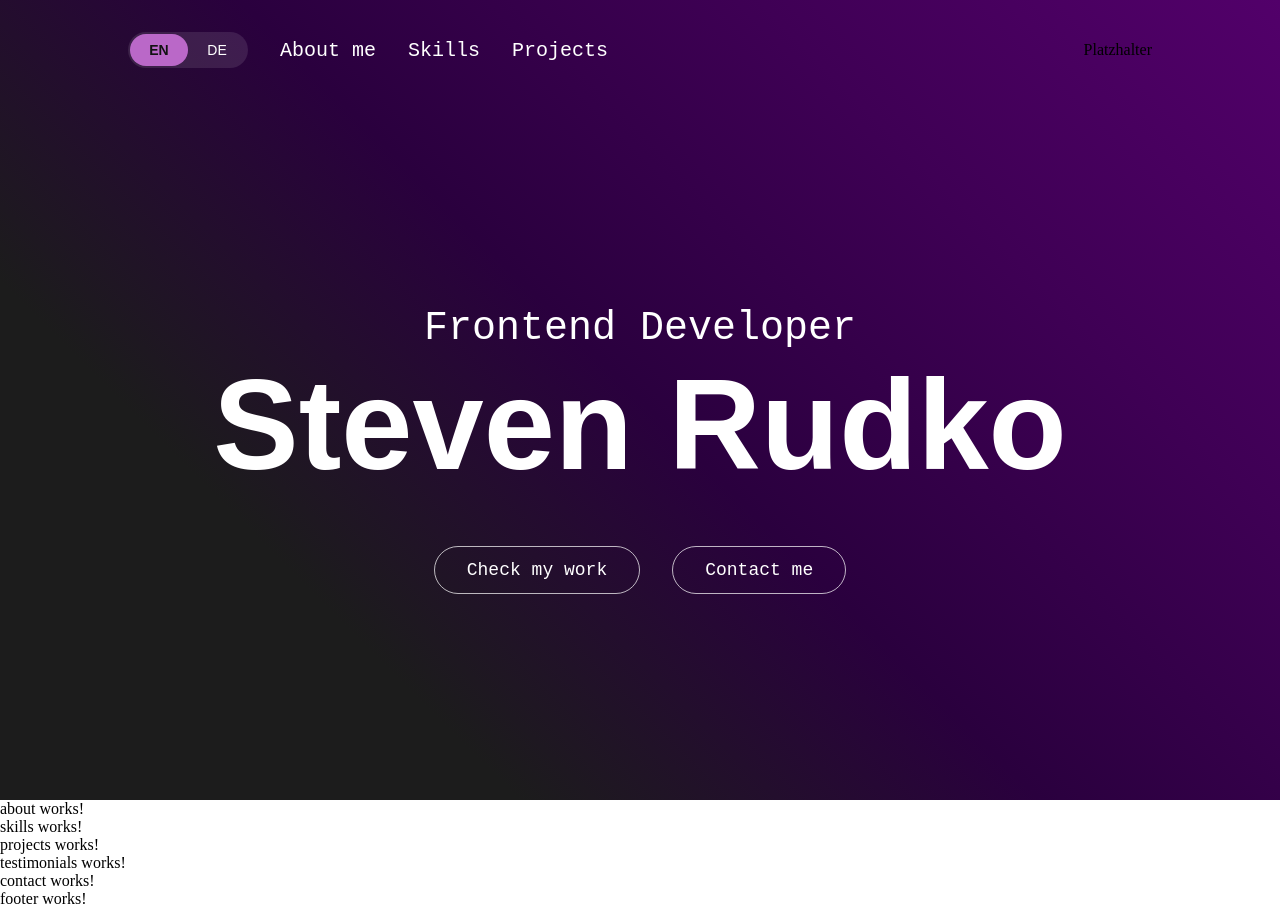
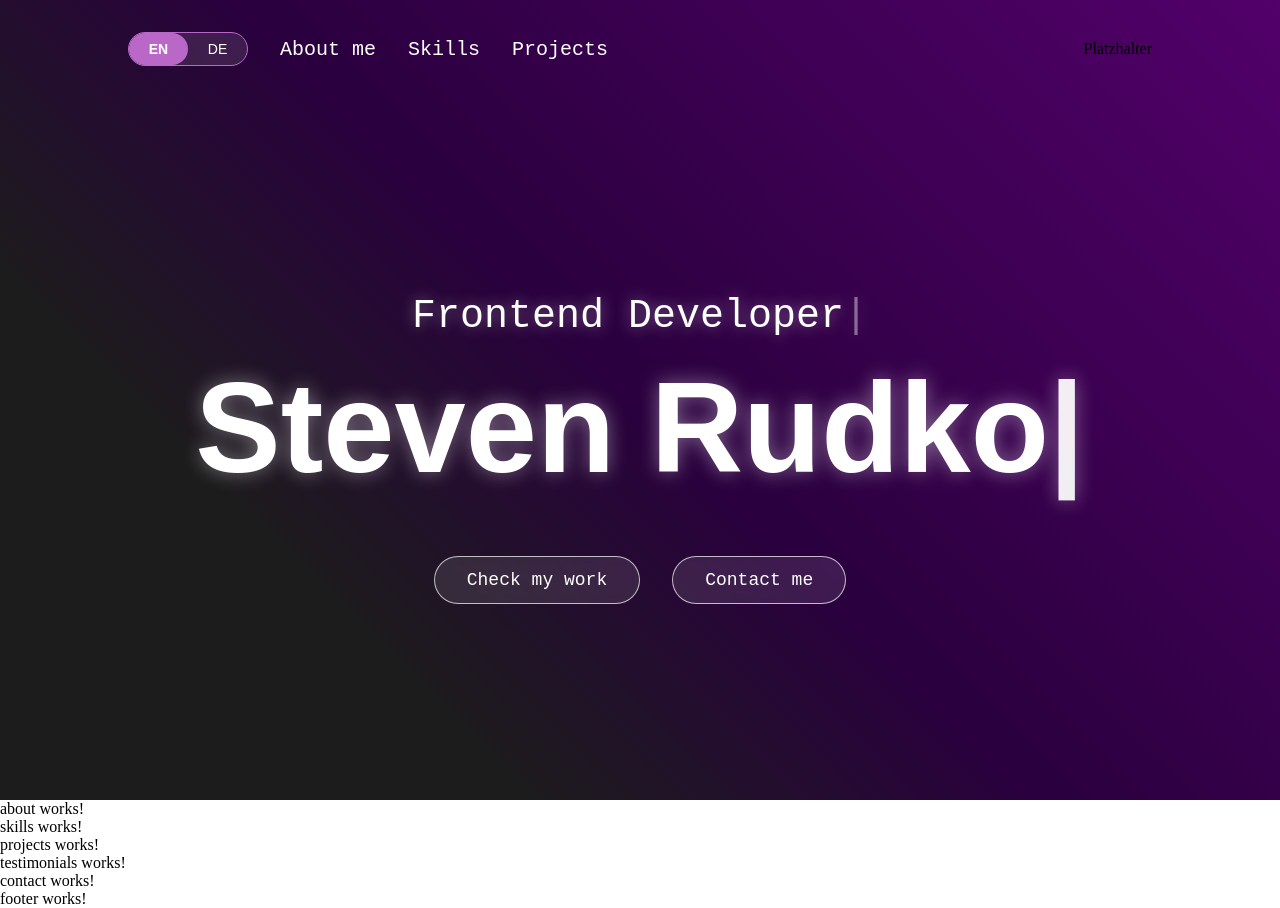
Before and after one commit to StevenRudko/Portfolio, an Angular app: page / in a window 1280 px wide. Built offline with nearby package versions, Linux system fonts and the light colour scheme; a web font is replaced by a local one.

Commit message:
added typeNameAnimation

```diff
--- a/package.json
+++ b/package.json
@@ -20,7 +20,8 @@
     "@angular/router": "^19.1.0",
     "rxjs": "~7.8.0",
     "tslib": "^2.3.0",
-    "zone.js": "~0.15.0"
+    "typed.js": "^2.1.0",
+    "zone.js": "^0.15.0"
   },
   "devDependencies": {
     "@angular-devkit/build-angular": "^19.1.7",
--- a/src/app/components/hero/hero.component.html
+++ b/src/app/components/hero/hero.component.html
@@ -2,10 +2,10 @@
   <app-navbar></app-navbar>
 
   <div class="hero-content">
-    <h2>Frontend Developer</h2>
-    <h1>Steven Rudko</h1>
+    <h2><span #jobTitleElement></span></h2>
+    <h1><span #nameElement></span></h1>
 
-    <div class="button-container">
+    <div id="buttons" class="button-container">
       <a href="#" class="btn">Check my work</a>
       <a href="#" class="btn">Contact me</a>
     </div>
--- a/src/app/components/hero/hero.component.scss
+++ b/src/app/components/hero/hero.component.scss
@@ -10,6 +10,13 @@ section {
   );
   display: flex;
   flex-direction: column;
+  position: relative;
+  overflow: hidden;
+}
+
+app-navbar {
+  position: relative;
+  z-index: 10;
 }
 
 .hero-content {
@@ -18,6 +25,8 @@ section {
   flex-direction: column;
   justify-content: center;
   align-items: center;
+  position: relative;
+  z-index: 10;
 }
 
 h1 {
@@ -25,6 +34,8 @@ h1 {
   font-size: 128px;
   font-weight: 700;
   color: white;
+  min-height: 1.2em;
+  text-shadow: 0 0 20px rgba(255, 255, 255, 0.4);
 }
 
 h2 {
@@ -32,12 +43,20 @@ h2 {
   font-size: 40px;
   font-weight: 400;
   color: white;
+  min-height: 1.5em;
+  text-shadow: 0 0 15px rgba(255, 255, 255, 0.4);
 }
 
 .button-container {
   display: flex;
   gap: 2rem;
   margin-top: 3rem;
+  opacity: 0;
+  transition: opacity 1s ease;
+
+  &.fade-in {
+    opacity: 1;
+  }
 }
 
 .button-container a {
@@ -55,9 +74,12 @@ h2 {
   font-size: 16px;
   text-decoration: none;
   transition: all 0.3s ease;
+  backdrop-filter: blur(5px);
+  background-color: rgba(255, 255, 255, 0.1);
 }
 
 .btn:hover {
-  background-color: rgba(255, 255, 255, 0.1);
+  background-color: rgba(255, 255, 255, 0.2);
   transform: translateY(-3px);
+  box-shadow: 0 0 20px rgba(255, 255, 255, 0.4);
 }
--- a/src/app/components/hero/hero.component.ts
+++ b/src/app/components/hero/hero.component.ts
@@ -1,10 +1,45 @@
-import { Component } from '@angular/core';
+import { Component, ElementRef, ViewChild, AfterViewInit } from '@angular/core';
 import { NavbarComponent } from './navbar/navbar.component';
+import Typed from 'typed.js';
 
 @Component({
   selector: 'app-hero',
   imports: [NavbarComponent],
   templateUrl: './hero.component.html',
   styleUrl: './hero.component.scss',
+  standalone: true,
 })
-export class HeroComponent {}
+export class HeroComponent implements AfterViewInit {
+  @ViewChild('jobTitleElement') jobTitleElement!: ElementRef;
+  @ViewChild('nameElement') nameElement!: ElementRef;
+
+  ngAfterViewInit() {
+    const jobTitleOptions = {
+      strings: ['Frontend Developer'],
+      typeSpeed: 80,
+      showCursor: true,
+      cursorChar: '|',
+      onComplete: (self: any) => {
+        setTimeout(() => {
+          this.typeNameAnimation();
+        }, 500);
+      },
+    };
+
+    new Typed(this.jobTitleElement.nativeElement, jobTitleOptions);
+  }
+
+  typeNameAnimation() {
+    const nameOptions = {
+      strings: ['Steven Rudko'],
+      typeSpeed: 80,
+      showCursor: true,
+      cursorChar: '|',
+      onComplete: (self: any) => {
+        document.getElementById('buttons')?.classList.add('fade-in');
+      },
+    };
+
+    new Typed(this.nameElement.nativeElement, nameOptions);
+  }
+}
--- a/src/app/components/hero/navbar/navbar.component.scss
+++ b/src/app/components/hero/navbar/navbar.component.scss
@@ -19,8 +19,8 @@ header {
   display: flex;
   background-color: rgba(255, 255, 255, 0.1);
   border-radius: 25px;
-  padding: 2px;
   width: 120px;
+  border: #ba68c8 1px solid;
 }
 
 .language-switch button {
@@ -37,7 +37,7 @@ header {
 
 .language-switch button.active {
   background-color: #ba68c8;
-  color: #121212;
+  color: white;
   font-weight: bold;
 }
 
```
Also changed, not shown: 1 other file (tests, documents, lock files or other folders).
